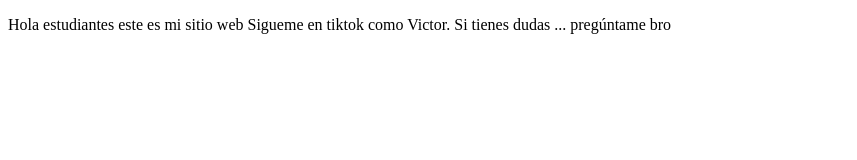
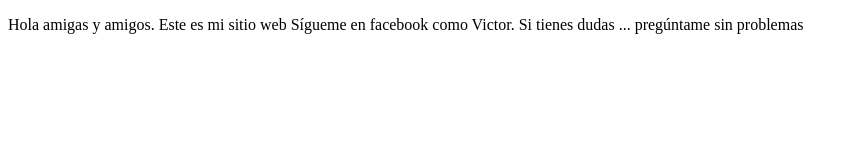
Before and after one commit to VictorQuilca/proyectoDemoCursoPrework, a plain HTML site: page index.html in a window 1280 px wide. Shown: the whole page, without its empty margins (0-857 px from the left). Drawn offline with Linux system fonts and the light colour scheme.

Commit message:
cambios amigos

```diff
--- a/index.html
+++ b/index.html
@@ -7,8 +7,8 @@
 </head>
 <body>
     <p>
-        Hola estudiantes este es mi sitio web
-        Sigueme en tiktok como Victor. Si tienes dudas ... pregúntame bro
+        Hola amigas y amigos. Este es mi sitio web
+        Sígueme en facebook como Victor. Si tienes dudas ... pregúntame sin problemas
     </p>
 </body>
 </html>
```
